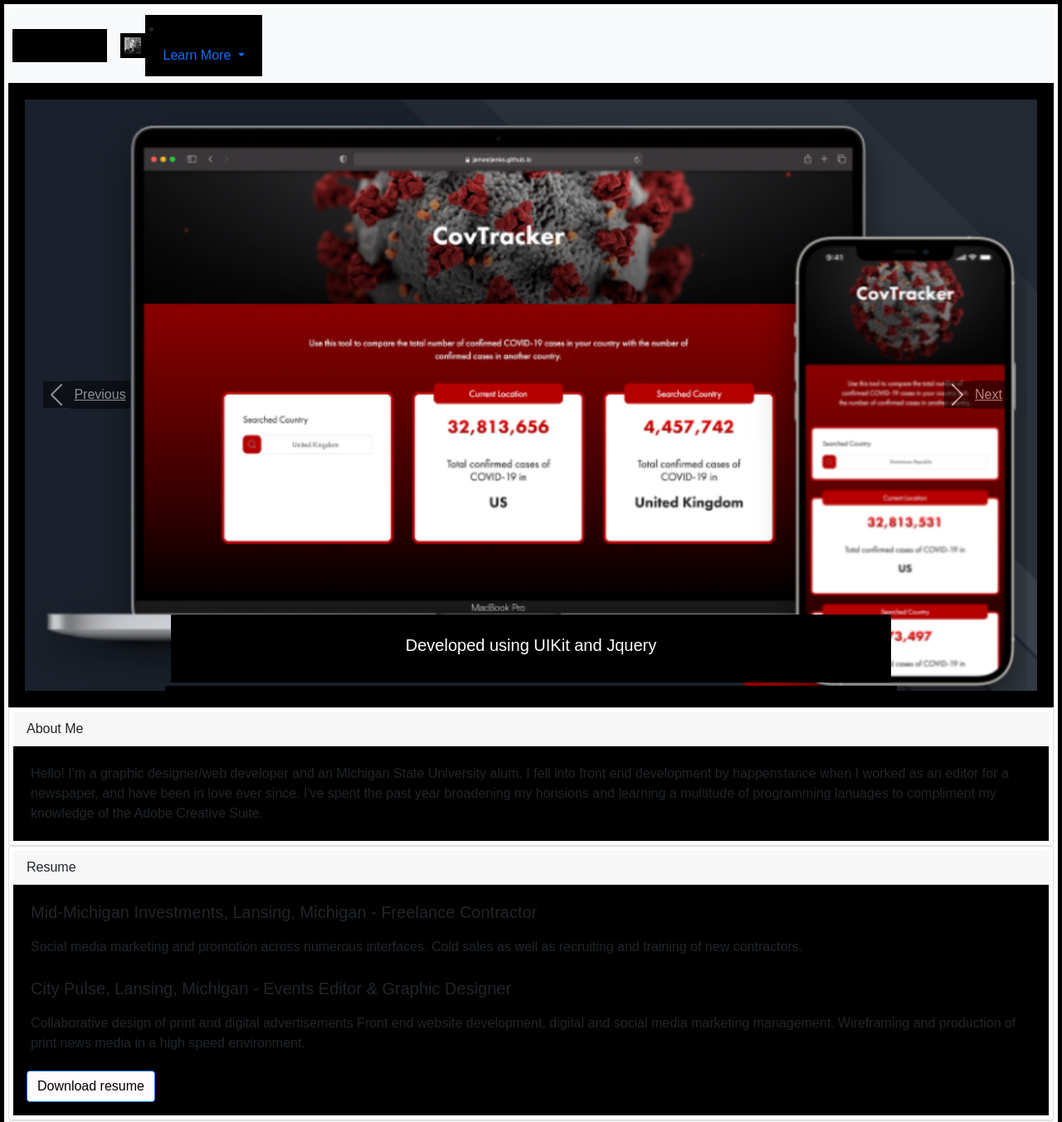
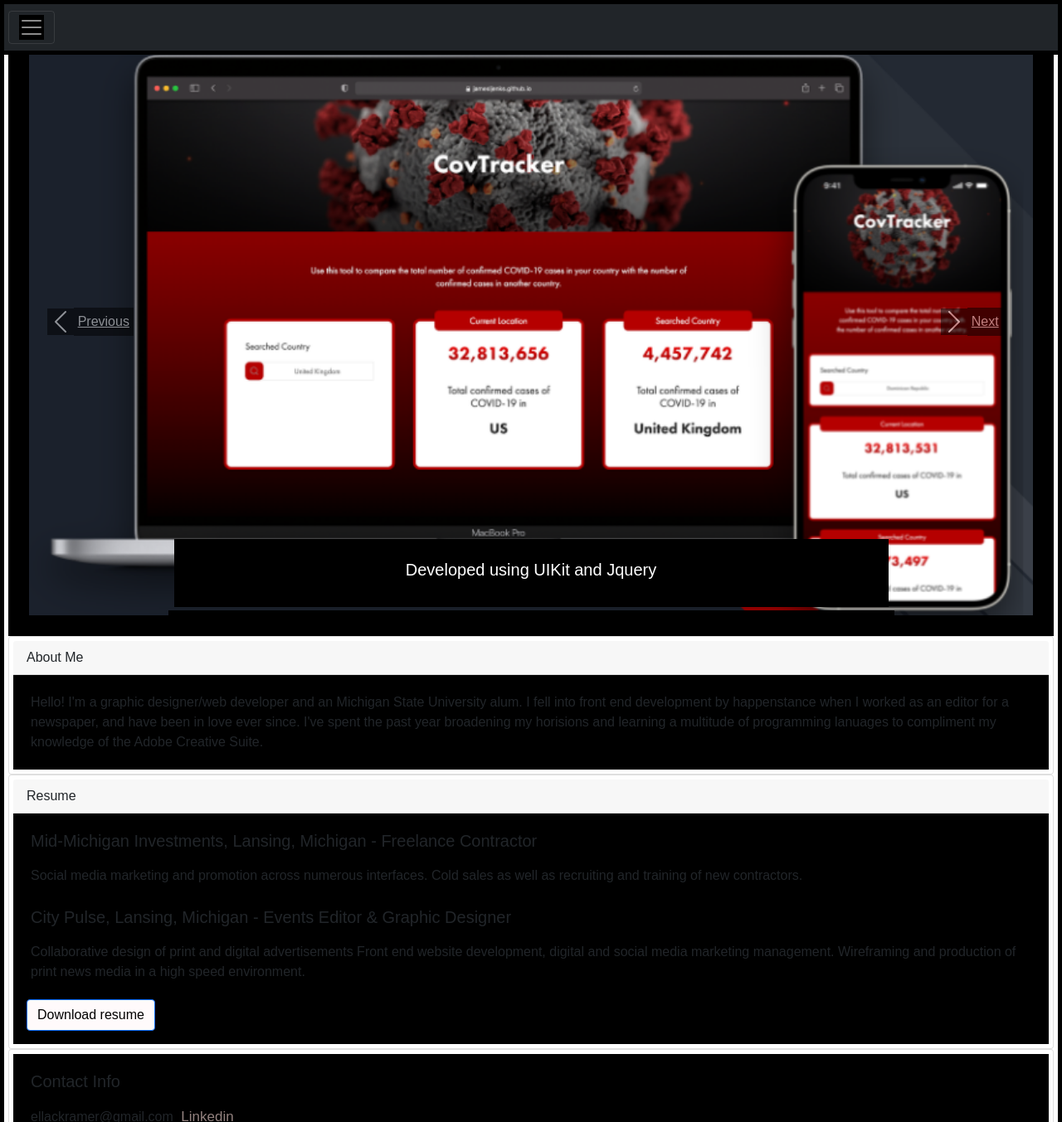
Before and after one commit to ellackramer/updated-portfolio, a plain HTML site: page index.html in a window 1280 px wide. Shown: the top 1353 px of the page at 83% size. Drawn offline with nearby package versions, Linux system fonts and the light colour scheme.

Commit message:
new navbar

```diff
--- a/index.html
+++ b/index.html
@@ -8,28 +8,27 @@
     <title>Ella Kramer Developer Portfolio</title>
 </head>
 
-<!-- Image and text -->
-<nav class="navbar navbar-expand-lg navbar-light bg-light">
-    <a class="navbar-brand" href="#">Ella Kramer</a> <img src="./assets/images/myface.jpg" width="30" height="30" class="d-inline-block align-top" alt="" loading="lazy">
+<div class="fixed-top">
+    <div class="collapse" id="navbarToggleExternalContent">
+      <div class="bg-dark p-4">
+        <h5 class="text-white h4">Ella Kramer</h5>
+        <span class="text-muted" id="aboutme" href="#aboutme">About me</span>
+        <span class="text-muted" id="resume" href="#resume">Resume</span>
+        <span class="text-muted" id="contact" href="#contact">Contact info</span>
+        <span class="text-muted" id="projects" href="#projects">Projects</span>
 
-    <button class="navbar-toggler" type="button" data-toggle="collapse" data-target="#navbarNavDropdown" aria-controls="navbarNavDropdown" aria-expanded="false" aria-label="Toggle navigation">
-      <span class="navbar-toggler-icon"></span>
-    </button>
-    <li class="nav-item dropdown">
-        <a class="nav-link dropdown-toggle" href="#" id="navbarDropdownMenuLink" role="button" data-toggle="dropdown" aria-haspopup="true" aria-expanded="false">
-          Learn More
-        </a>
-        <div class="dropdown-menu" aria-labelledby="navbarDropdownMenuLink">
-          <a class="dropdown-item active" href="#aboutme">About me</a>
-          <a class="dropdown-item" href="#resume">Resume</a>
-          <a class="dropdown-item" href="#projects">Projects</a>
-          <a class="dropdown-item" href="#contact">Contact Info</a>
-        </div>
-      </li>
-  </nav>
+      </div>
+    </div>
+    <nav class="navbar navbar-dark bg-dark">
+      <button class="navbar-toggler" type="button" data-toggle="collapse" data-target="#navbarToggleExternalContent" aria-controls="navbarToggleExternalContent" aria-expanded="false" aria-label="Toggle navigation">
+        <span class="navbar-toggler-icon"></span>
+      </button>
+    </nav>
+  </div>
 
 <body>
-<div id="carouselExampleCaptions" class="carousel slide" data-ride="carousel">
+<div id="projects">
+    <div id="carouselExampleCaptions" class="carousel slide" data-ride="carousel">
     <ol class="carousel-indicators">
       <li data-target="#carouselExampleCaptions" data-slide-to="0" class="active"></li>
       <li data-target="#carouselExampleCaptions" data-slide-to="1"></li>
@@ -64,8 +63,9 @@
       <span class="sr-only">Next</span>
     </a>
   </div>
+</div>
 
-  <div class="card">
+  <div class="card" id="aboutme">
     <div class="card-header">
       About Me
     </div>
@@ -76,7 +76,7 @@
   </div>
 
 
-  <div class="card">
+  <div class="card" id="resume">
     <div class="card-header">
       Resume
     </div>
@@ -93,7 +93,7 @@
   </div>
 
 
-<div class="card">
+<div class="card" id="contact">
   <div class="card-body">
     <h5 class="card-title">Contact Info</h5>
     <p class="card-text">ellackramer@gmail.com <a class=contactinfo href="https://www.linkedin.com/in/ella-kramer-a0283920b/">Linkedin</a></p>
@@ -109,5 +109,6 @@
 <p class="foottext">Like this page? <a class="foottext" href="https://www.buymeacoffee.com/ellaclaire">Buy me a coffee.</a></p></footer>
 
 <script> src="./assets/script.js"</script>
-<script src="https://cdn.jsdelivr.net/npm/bootstrap@5.1.1/dist/js/bootstrap.bundle.min.js" integrity="sha384-/bQdsTh/da6pkI1MST/rWKFNjaCP5gBSY4sEBT38Q/9RBh9AH40zEOg7Hlq2THRZ" crossorigin="anonymous"></script>
+<script src="https://cdn.jsdelivr.net/npm/@popperjs/core@2.9.3/dist/umd/popper.min.js" integrity="sha384-W8fXfP3gkOKtndU4JGtKDvXbO53Wy8SZCQHczT5FMiiqmQfUpWbYdTil/SxwZgAN" crossorigin="anonymous"></script>
+<script src="https://cdn.jsdelivr.net/npm/bootstrap@5.1.1/dist/js/bootstrap.min.js" integrity="sha384-skAcpIdS7UcVUC05LJ9Dxay8AXcDYfBJqt1CJ85S/CFujBsIzCIv+l9liuYLaMQ/" crossorigin="anonymous"></script>
 </html>
```
